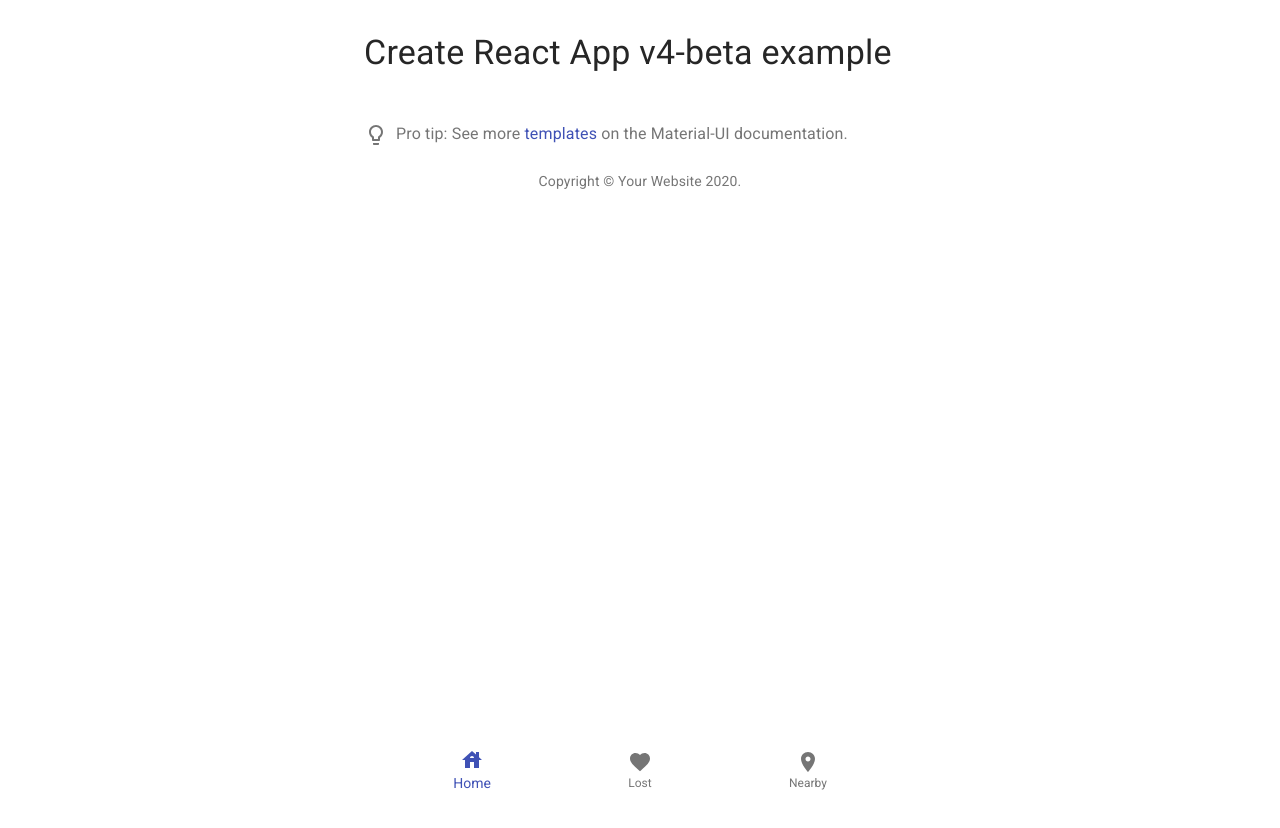
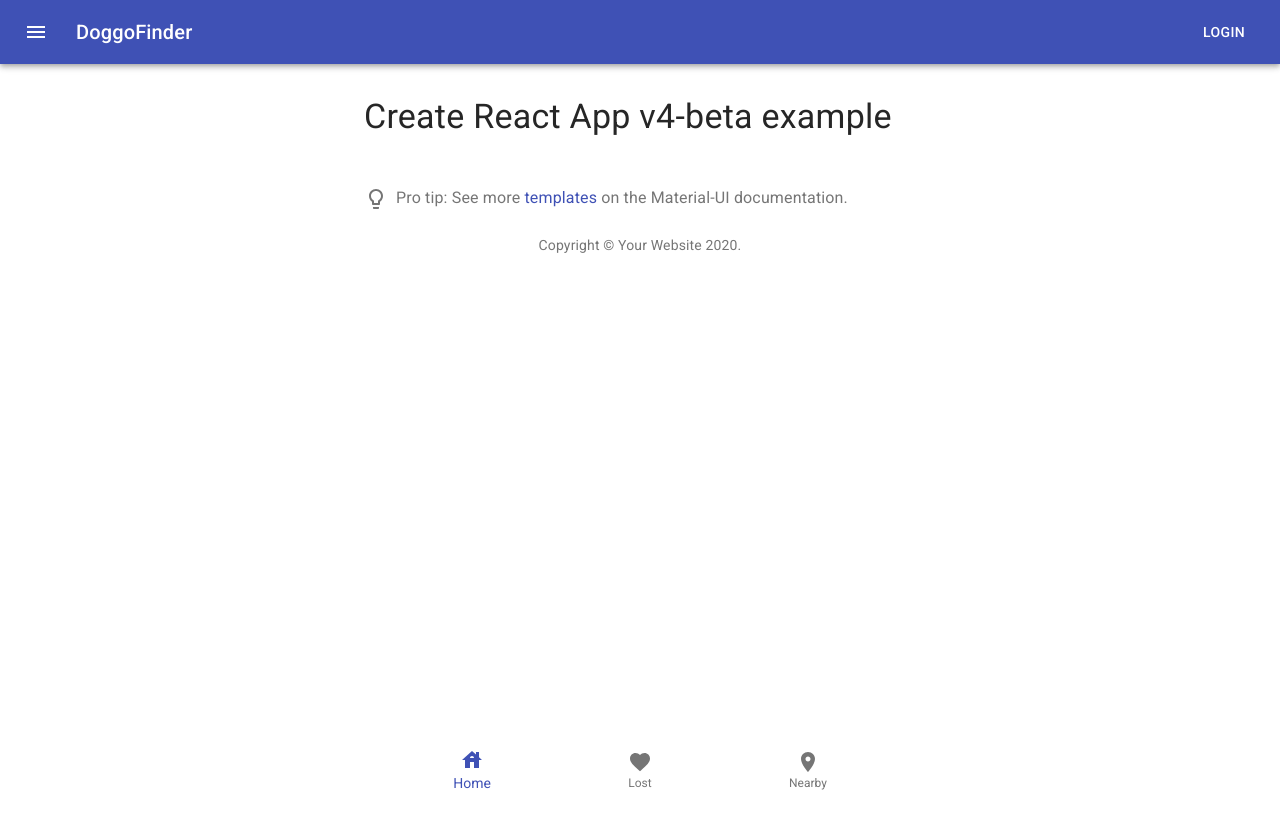
Before and after one commit to DoggoFinders/dog_frontend, a React (Create React App) app in the folder dog_frontend/: page / in a window 1280 px wide. Shown: the top 828 px of the page. After the commit the page ends 800 px from the top, so only its background shows below. Built offline with nearby package versions, Linux system fonts and the light colour scheme; no server answers.

Commit message:
Add API wrappers

```diff
--- a/dog_frontend/src/AppWrapper.js
+++ b/dog_frontend/src/AppWrapper.js
@@ -4,10 +4,12 @@ import { Route, Switch, withRouter } from "react-router-dom";
 import Landing from "./components/landing/Landing";
 import LostDogs from "./components/lost/LostDogs";
 import BottomNav from "./components/BottomNav";
+import TopBar from "./components/TopBar";
 
 const AppWrapper = (props) => {
   return (
     <div>
+      <TopBar />
       <Switch>
         <Route path="/lost">
           <LostDogs />
--- /dev/null
+++ b/dog_frontend/src/Components/TopBar.js
@@ -0,0 +1,74 @@
+import React, { useEffect, useState } from "react";
+import {
+  AppBar,
+  Button,
+  IconButton,
+  makeStyles,
+  Toolbar,
+  Typography,
+} from "@material-ui/core";
+import { Menu } from "@material-ui/icons";
+import ApiCaller from "../api/ApiCaller";
+
+const useStyles = makeStyles((theme) => ({
+  root: {
+    flexGrow: 1,
+  },
+  menuButton: {
+    marginRight: theme.spacing(2),
+  },
+  title: {
+    color: "white",
+    flexGrow: 1,
+  },
+}));
+
+const TopBar = (props) => {
+  const classes = useStyles(props);
+
+  const [email, setEmail] = useState(undefined);
+
+  useEffect(() => {
+    const load = async () => {
+      const resp = await ApiCaller.isLoggedIn();
+      if (resp.ok) {
+        const data = await resp.json();
+        setEmail(data.email);
+      }
+    };
+    load();
+  }, []);
+
+  const logout = async () => {
+    await ApiCaller.logout();
+    setEmail(undefined);
+  }
+
+  return (
+    <AppBar position="static">
+      <Toolbar>
+        <IconButton
+          edge="start"
+          className={classes.menuButton}
+          color="inherit"
+          aria-label="menu"
+        >
+          <Menu />
+        </IconButton>
+        <Typography variant="h6" className={classes.title}>
+          DoggoFinder
+        </Typography>
+        {!email && (
+          <Button color="inherit" href="http://localhost:5001/auth/login">
+            Login
+          </Button>
+        )}
+        {email && <Button color="inherit" onClick={logout}>Logout</Button>}
+      </Toolbar>
+    </AppBar>
+  );
+};
+
+TopBar.propTypes = {};
+
+export default TopBar;
--- /dev/null
+++ b/dog_frontend/src/api/ApiCaller.js
@@ -0,0 +1,23 @@
+import { apiBase } from "../config";
+
+class ApiCaller {
+  constructor(base) {
+    this.base = base;
+  }
+
+  async isLoggedIn() {
+    return fetch(`${this.base}/auth/loggedin`, {
+      method: "GET",
+      credentials: "include",
+    });
+  }
+
+  async logout() {
+    return fetch(`${this.base}/auth/logout`, {
+      method: "GET",
+      credentials: "include",
+    });
+  }
+}
+
+export default new ApiCaller(apiBase);
--- /dev/null
+++ b/dog_frontend/src/config.js
@@ -0,0 +1,2 @@
+export const apiBase = process.env.REACT_APP_API_BASE;
+console.log("Config:", process.env);
```
Also changed, not shown: dog_frontend/src/index.js (+8 -6 lines), 1 other file (tests, documents, lock files or other folders).
